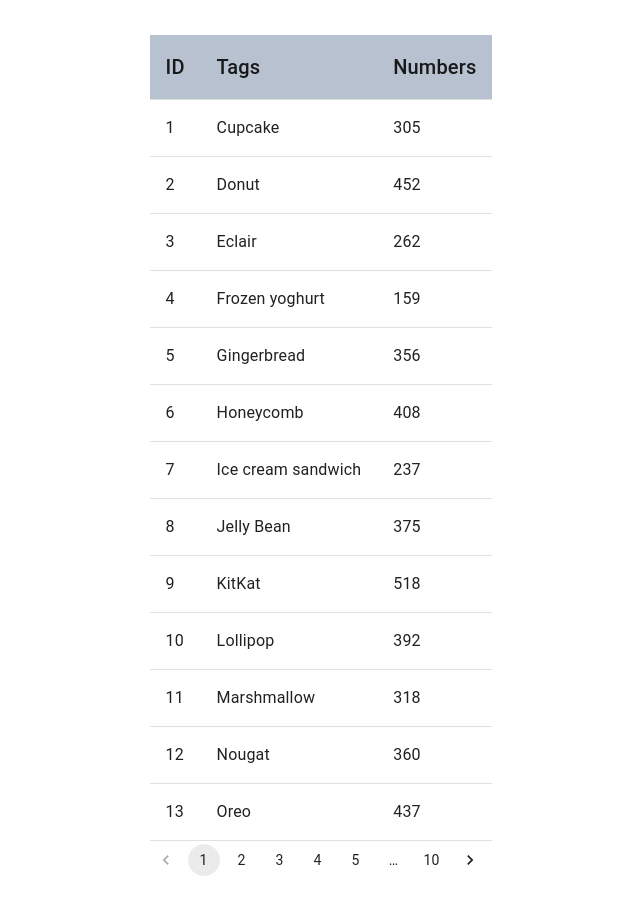
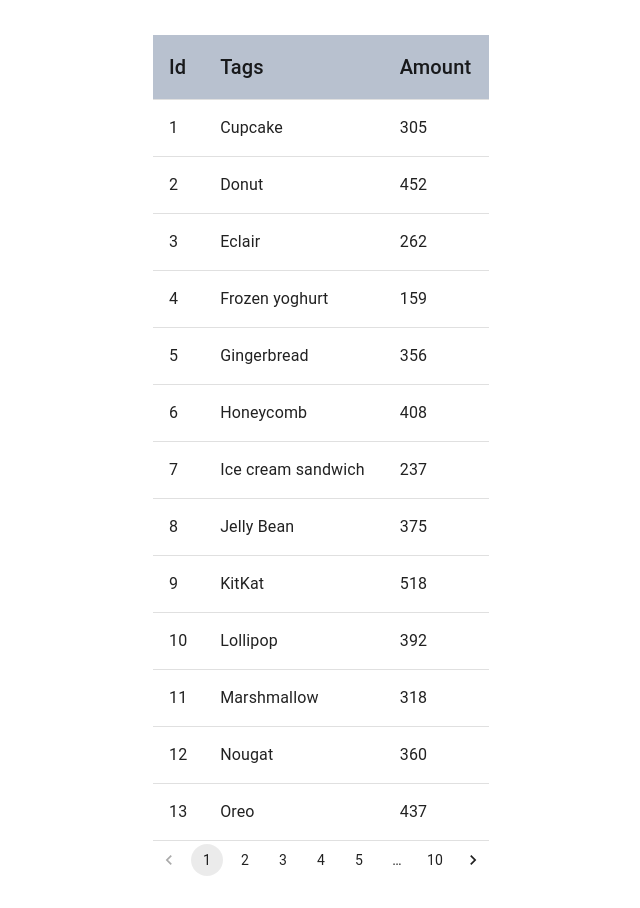
Before and after one commit to jankowskaweronika/mediporta-recruitment-task, a React (Vite) app: page / in a window 1280 px wide. Shown: the whole page, without its empty margins (319-959 px from the left). Built offline with nearby package versions, Linux system fonts and the light colour scheme.

Commit message:
💄 added maping in table

```diff
--- a/src/components/molecules/TableOfTags.tsx
+++ b/src/components/molecules/TableOfTags.tsx
@@ -7,20 +7,27 @@ import TableHead from "../atoms/TableHead/TableHead";
 import TableRow from "../atoms/TableRow/TableRow";
 import Typography from "../atoms/Typography/Typography";
 
+// rows
 type Data = {
-  id: number;
-  tags: string;
-  amount: number;
+  Id: number;
+  Tags: string;
+  Amount: number;
 };
 
-function createData(id: number, tags: string, amount: number): Data {
+function createData(Id: number, Tags: string, Amount: number): Data {
   return {
-    id,
-    tags,
-    amount
+    Id,
+    Tags,
+    Amount
   };
 }
 
+//headCell
+type HeadCell = keyof Data
+
+const headCells: HeadCell[] = ['Id', 'Tags', 'Amount']
+
+//create fake data
 const rows = [
   createData(1, 'Cupcake', 305),
   createData(2, 'Donut', 452),
@@ -57,23 +64,21 @@ const TableOfTags = (props: BoxProps) => {
             }}
           >
             <TableRow>
-              <TableCell>
-                <Typography variant="h6">ID</Typography>
-              </TableCell>
-              <TableCell>
-                <Typography variant="h6">Tags</Typography>
-              </TableCell>
-              <TableCell>
-                <Typography variant="h6">Numbers</Typography>
-              </TableCell>
+              {headCells.map((headCell) => (
+                <TableCell key={headCell}>
+                  <Typography variant="h6">{headCell}</Typography>
+                </TableCell>
+              ))}
             </TableRow>
           </TableHead>
           <TableBody>
             {rows.map((row) => (
-              <TableRow key={row.id}>
-                <TableCell><Typography variant="body1">{row.id}</Typography></TableCell>
-                <TableCell><Typography variant="body1">{row.tags}</Typography></TableCell>
-                <TableCell><Typography variant="body1">{row.amount}</Typography></TableCell>
+              <TableRow key={row.Id}>
+                {headCells.map((headCell) => (
+                  <TableCell key={headCell}>
+                    <Typography variant="body1">{row[headCell]}</Typography>
+                  </TableCell>
+                ))}
               </TableRow>
             ))}
           </TableBody>
```
